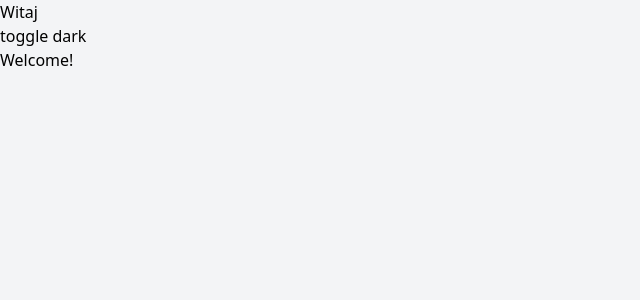
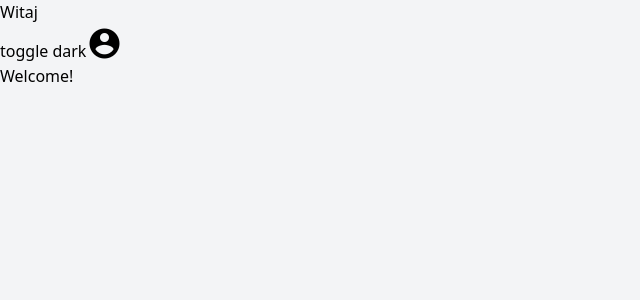
Before and after one commit to EmilM32/vue-sudoku-game, a Vue app: page / in a window 1280 px wide. Shown: the top 300 px of the page, without its empty margins (0-640 px from the left). Built offline with nearby package versions, Linux system fonts and the light colour scheme.

Commit message:
Add mdi icons

```diff
--- a/package.json
+++ b/package.json
@@ -11,6 +11,7 @@
     "lint": "eslint . --ext .vue,.js,.jsx,.cjs,.mjs,.ts,.tsx,.cts,.mts --fix --ignore-path .gitignore"
   },
   "dependencies": {
+    "@mdi/font": "^7.0.96",
     "@vueuse/core": "^9.2.0",
     "pinia": "^2.0.21",
     "vue": "^3.2.38",
--- a/src/App.vue
+++ b/src/App.vue
@@ -13,6 +13,7 @@ const toggleDark = useToggle(isDark)
     {{ t('message.hello') }}
   </header>
   <button @click="toggleDark()">toggle dark</button>
+  <span class="mdi mdi-account-circle text-4xl"></span>
 
   <RouterView />
 </template>
--- a/src/main.ts
+++ b/src/main.ts
@@ -4,6 +4,7 @@ import App from './App.vue'
 import router from './router'
 import { i18n } from '@/locales'
 import './style.css'
+import '@mdi/font/css/materialdesignicons.css'
 
 const app = createApp(App)
 
```
Also changed, not shown: 1 other file (tests, documents, lock files or other folders).
